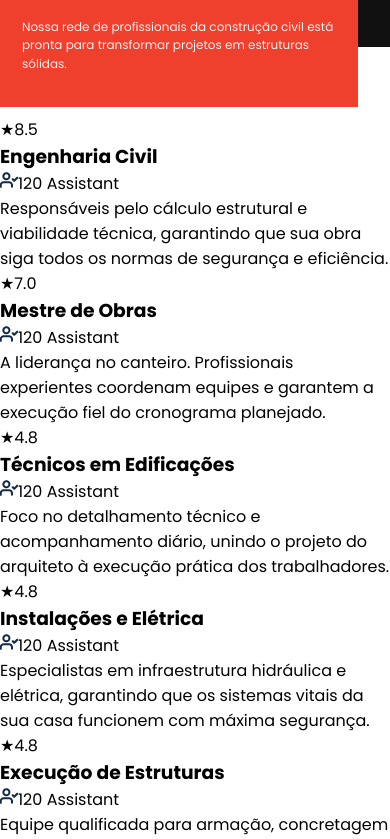
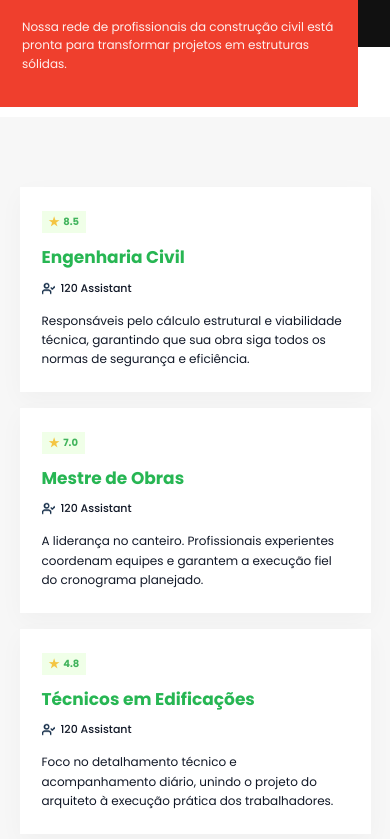
Before and after one commit to KROOQOFC/Front-End-KROOQ, a React (Vite) app in the folder krooq/: page /profissionais in a window 390 px wide. Shown: the part 2765-3604 px from the top of the page. Built offline with nearby package versions, Linux system fonts and the light colour scheme; no server answers.

Commit message:
corrige nomes de classes no componente ComentariosProfissionais para padronização

```diff
--- a/krooq/src/components/ComentariosProfissionais/ComentariosProfissionais.css
+++ b/krooq/src/components/ComentariosProfissionais/ComentariosProfissionais.css
@@ -1,10 +1,10 @@
-.arios-profissionais {
+.comentarios-profissionais {
   width: 100%;
   background: #f7f7f7;
   padding: 110px 0 80px;
 }
 
-.arios-profissionais-container {
+.comentarios-profissionais-container {
   width: min(1120px, 90%);
   margin: 0 auto;
   display: grid;
@@ -12,7 +12,7 @@
   gap: 24px;
 }
 
-.arios-profissionais-card {
+.comentarios-profissionais-card {
   background: #ffffff;
   padding: 34px 36px;
   min-height: 210px;
@@ -22,7 +22,7 @@
   box-shadow: 0 8px 24px rgba(0, 0, 0, 0.03);
 }
 
-.arios-profissionais-nota {
+.comentarios-profissionais-nota {
   display: inline-flex;
   align-items: center;
   gap: 4px;
@@ -34,7 +34,7 @@
   margin-bottom: 14px;
 }
 
-.arios-profissionais-card h3 {
+.comentarios-profissionais-card h3 {
   margin: 0 0 12px;
   color: #27b653;
   font-size: 20px;
@@ -42,14 +42,14 @@
   line-height: 1.2;
 }
 
-.arios-profissionais-assistentes {
+.comentarios-profissionais-assistentes {
   margin: 0 0 14px;
   color: #111827;
   font-size: 12px;
   font-weight: 500;
 }
 
-.arios-profissionais-descricao {
+.comentarios-profissionais-descricao {
   margin: 0;
   color: #111827;
   font-size: 13px;
@@ -57,7 +57,7 @@
   font-weight: 400;
 }
 
-.arios-profissionais-nota {
+.comentarios-profissionais-nota {
   display: inline-flex;
   align-items: center;
   gap: 4px;
@@ -69,13 +69,13 @@
   margin-bottom: 14px;
 }
 
-.arios-profissionais-estrela {
+.comentarios-profissionais-estrela {
   color: #f4c542;
   font-size: 12px;
   line-height: 1;
 }
 
-.arios-profissionais-assistentes {
+.comentarios-profissionais-assistentes {
   margin: 0 0 14px;
   color: #111827;
   font-size: 12px;
@@ -85,87 +85,87 @@
   gap: 6px;
 }
 
-.arios-profissionais-icone {
+.comentarios-profissionais-icone {
   width: 14px;
   height: 14px;
   object-fit: contain;
 }
 
 @media (max-width: 1024px) {
-  .arios-profissionais {
+  .comentarios-profissionais {
     padding: 90px 0 70px;
   }
 
-  .arios-profissionais-container {
+  .comentarios-profissionais-container {
     width: min(900px, 90%);
     grid-template-columns: repeat(2, 1fr);
     gap: 22px;
   }
 
-  .arios-profissionais-card {
+  .comentarios-profissionais-card {
     padding: 30px 32px;
   }
 }
 
 @media (max-width: 768px) {
-  .arios-profissionais {
+  .comentarios-profissionais {
     padding: 80px 0 60px;
   }
 
-  .arios-profissionais-container {
+  .comentarios-profissionais-container {
     width: 88%;
     grid-template-columns: 1fr;
     gap: 18px;
   }
 
-  .arios-profissionais-card {
+  .comentarios-profissionais-card {
     min-height: auto;
     padding: 28px 26px;
   }
 
-  .arios-profissionais-card h3 {
+  .comentarios-profissionais-card h3 {
     font-size: 18px;
   }
 
-  .arios-profissionais-descricao {
+  .comentarios-profissionais-descricao {
     font-size: 13px;
     line-height: 1.6;
   }
 }
 
 @media (max-width: 480px) {
-  .arios-profissionais {
+  .comentarios-profissionais {
     padding: 70px 0 50px;
   }
 
-  .arios-profissionais-container {
+  .comentarios-profissionais-container {
     width: 90%;
     gap: 16px;
   }
 
-  .arios-profissionais-card {
+  .comentarios-profissionais-card {
     padding: 24px 22px;
   }
 
-  .arios-profissionais-nota {
+  .comentarios-profissionais-nota {
     font-size: 10px;
     padding: 3px 7px;
   }
 
-  .arios-profissionais-card h3 {
+  .comentarios-profissionais-card h3 {
     font-size: 17px;
   }
 
-  .arios-profissionais-assistentes {
+  .comentarios-profissionais-assistentes {
     font-size: 11px;
   }
 
-  .arios-profissionais-icone {
+  .comentarios-profissionais-icone {
     width: 13px;
     height: 13px;
   }
 
-  .arios-profissionais-descricao {
+  .comentarios-profissionais-descricao {
     font-size: 12px;
   }
 }
```
